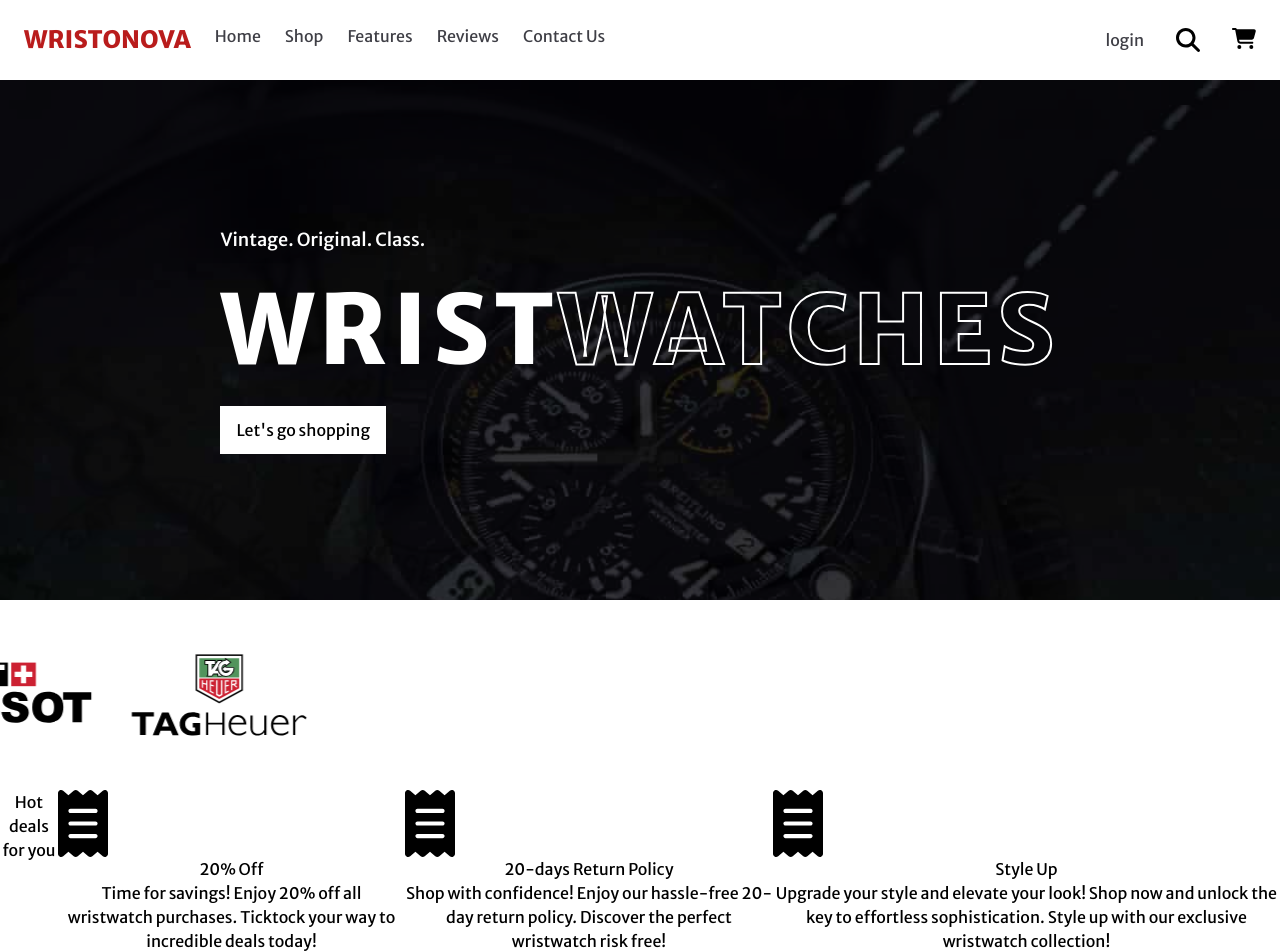
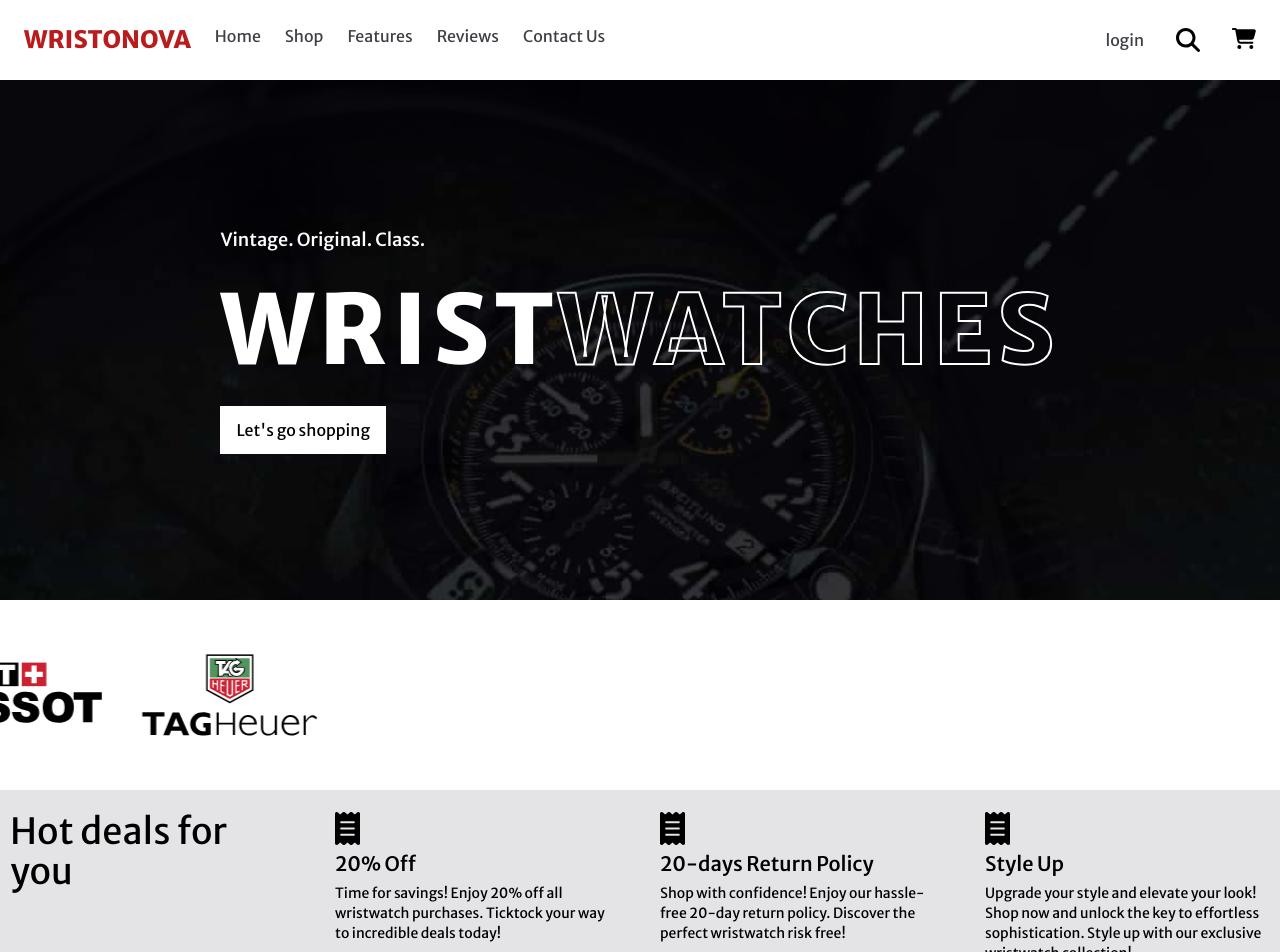
Before and after one commit to AshadeSamson/Wristonova, a React (Vite) app: page / in a window 1280 px wide. Shown: the top 952 px of the page. Built offline with nearby package versions, Linux system fonts and the light colour scheme.

Commit message:
updated the hotdeals styling~

```diff
--- a/src/components/hotdeals.jsx
+++ b/src/components/hotdeals.jsx
@@ -3,22 +3,22 @@ import '../styles/hotdeals.css'
 
 function Hotdeals() {
   return (
-    <div className='flex'>
-      <div><h2>Hot deals for you</h2></div>
-      <div>
-        <img className='deals-icon' src={deals} alt="" />
-        <h3>20% Off</h3>
-        <p>Time for savings! Enjoy 20% off all wristwatch purchases. Ticktock your way to incredible deals today!</p>
+    <div className='bg-zinc-200 flex flex-col md:flex-row py-3 mx-auto gap-4 md:gap-5'>
+      <div className="deals-header md:self-start"><h2 className='text-4xl font-normal'>Hot deals for you</h2></div>
+      <div className="deals">
+        <img className='deals-icon' src={deals} alt="deals" />
+        <h3 className='text-xl font-medium'>20% Off</h3>
+        <p className='text-sm font-normal'>Time for savings! Enjoy 20% off all wristwatch purchases. Ticktock your way to incredible deals today!</p>
       </div>
-      <div>
-        <img className='deals-icon' src={deals} alt="" />
-        <h3>20-days Return Policy</h3>
-        <p>Shop with confidence! Enjoy our hassle-free 20-day return policy. Discover the perfect wristwatch risk free!</p>
+      <div className="deals">
+        <img className='deals-icon' src={deals} alt="deals" />
+        <h3 className='text-xl font-medium'>20-days Return Policy</h3>
+        <p className='text-sm font-normal'>Shop with confidence! Enjoy our hassle-free 20-day return policy. Discover the perfect wristwatch risk free!</p>
       </div>
-      <div>
-        <img className='deals-icon' src={deals} alt="" />
-        <h3>Style Up</h3>
-        <p>Upgrade your style and elevate your look! Shop now and unlock the key to effortless sophistication. Style up with our exclusive wristwatch collection!</p>
+      <div className="deals">
+        <img className='deals-icon' src={deals} alt="deals" />
+        <h3 className='text-xl font-medium'>Style Up</h3>
+        <p className='text-sm font-normal'>Upgrade your style and elevate your look! Shop now and unlock the key to effortless sophistication. Style up with our exclusive wristwatch collection!</p>
       </div>
     </div>
   )
--- a/src/styles/hotdeals.css
+++ b/src/styles/hotdeals.css
@@ -9,7 +9,42 @@
   }
 }
 
+
 .deals-icon{
-    width: 50px;
+    width: 25px;
     height: auto;
 }
+
+.deals, .deals-header{
+  width: 25%;
+  padding: 10px;
+}
+
+.deals-header{
+  text-align: left;
+}
+
+.deals{
+  display: flex;
+  flex-direction: column;
+  align-items: start;
+  text-align: left;
+  gap: 5px;
+}
+
+
+@media screen and (max-width:900px){
+  .deals, .deals-header{
+    width: 100%;
+  }
+
+  .deals{
+    align-items: center;
+    text-align: center;
+  }
+
+  .deals-header{
+    text-align: center;
+  }
+
+}
```
